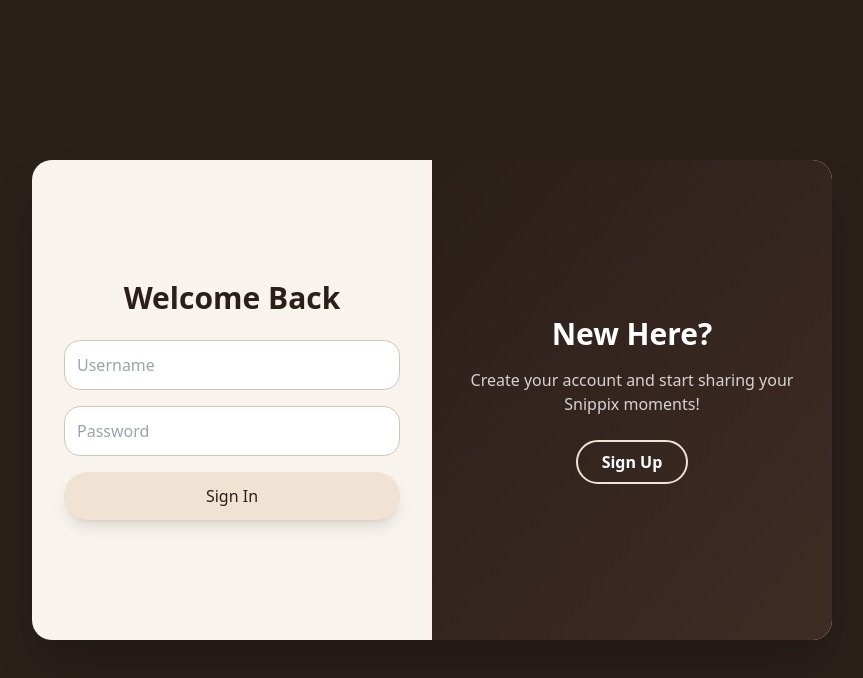
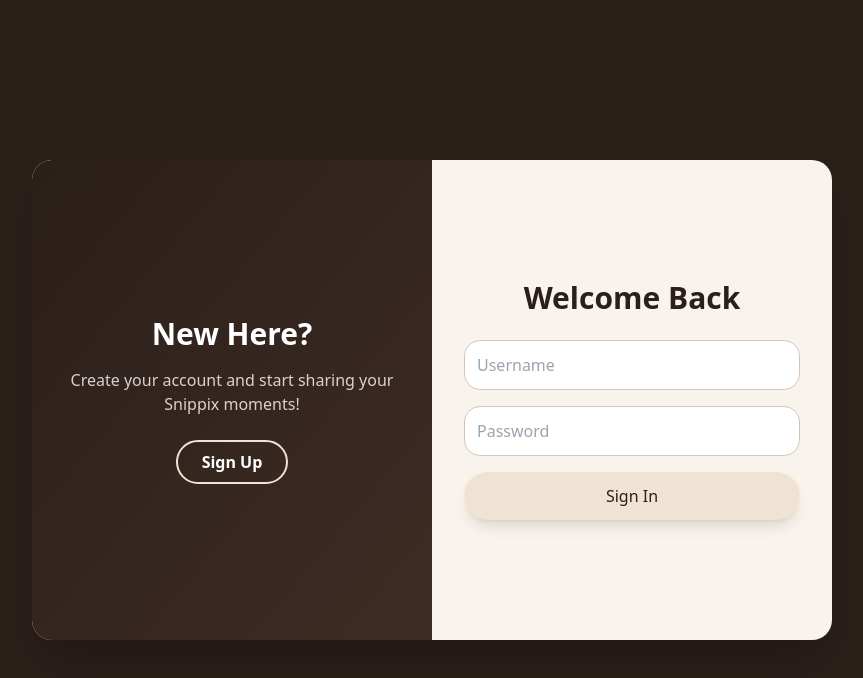
Before and after one commit to 4adhya/snippix, a React (Vite) app in the folder tailwindcss4/: page / in a window 1280 px wide. Shown: the top 678 px of the page, without its empty margins (208-1071 px from the left). Built offline with nearby package versions, Linux system fonts and the light colour scheme.

Commit message:
changesx in login and signup

```diff
--- a/tailwindcss4/src/components/AuthCard.jsx
+++ b/tailwindcss4/src/components/AuthCard.jsx
@@ -1,5 +1,5 @@
 import React, { useState, useEffect } from "react";
-import { motion, AnimatePresence } from "framer-motion";
+import { motion } from "framer-motion";
 import { registerUser, loginUser, db } from "../firebase";
 import {
   doc,
@@ -19,7 +19,6 @@ export default function AuthCard({ onAuthSuccess }) {
   const [usernameStatus, setUsernameStatus] = useState("idle");
   const { setUser } = useUser();
 
-  /* ================= USERNAME CHECK ================= */
   useEffect(() => {
     if (!isSignUp) return;
 
@@ -29,37 +28,20 @@ export default function AuthCard({ onAuthSuccess }) {
       return;
     }
 
-    setUsernameStatus("checking");
-
     const timeout = setTimeout(async () => {
-      try {
       const ref = doc(db, "usernames", cleanUsername);
       const snap = await getDoc(ref);
       setUsernameStatus(snap.exists() ? "taken" : "available");
-      } catch {
-        setUsernameStatus("idle");
-      }
     }, 400);
 
     return () => clearTimeout(timeout);
   }, [username, isSignUp]);
 
-  /* ================= SUBMIT ================= */
   const handleSubmit = async (e) => {
     e.preventDefault();
 
     try {
       if (isSignUp) {
-        if (!username.trim()) {
-          alert("Username is required");
-          return;
-        }
-
-        if (usernameStatus === "taken") {
-          alert("Username already taken.");
-          return;
-        }
-
         const cleanUsername = username.trim().toLowerCase();
         const userCred = await registerUser(email, password);
         const user = userCred.user;
@@ -68,15 +50,10 @@ export default function AuthCard({ onAuthSuccess }) {
         await runTransaction(db, async (tx) => {
           const usernameRef = doc(db, "usernames", cleanUsername);
           const userRef = doc(db, "users", uid);
-
           const snap = await tx.get(usernameRef);
           if (snap.exists()) throw new Error("USERNAME_TAKEN");
 
-          tx.set(usernameRef, {
-            uid,
-            createdAt: serverTimestamp(),
-          });
-
+          tx.set(usernameRef, { uid, createdAt: serverTimestamp() });
           tx.set(userRef, {
             fullName,
             username: cleanUsername,
@@ -92,9 +69,8 @@ export default function AuthCard({ onAuthSuccess }) {
       } else {
         const cleanUsername = email.trim().toLowerCase();
         const usernameSnap = await getDoc(doc(db, "usernames", cleanUsername));
-
         if (!usernameSnap.exists()) {
-          alert("Invalid username or password");
+          alert("Invalid username");
           return;
         }
 
@@ -107,7 +83,7 @@ export default function AuthCard({ onAuthSuccess }) {
         await user.reload();
 
         if (!user.emailVerified) {
-          alert("Please verify your email.");
+          alert("Verify your email first.");
           return;
         }
 
@@ -128,20 +104,34 @@ export default function AuthCard({ onAuthSuccess }) {
 
   return (
     <div className="flex items-center justify-center min-h-screen bg-transparent">
-      <div className="relative w-[800px] h-[480px] bg-[#f8f3ed] rounded-2xl shadow-2xl overflow-hidden flex">
+      <div className="relative w-[800px] h-[480px] overflow-hidden rounded-2xl shadow-2xl bg-[#f8f3ed]">
 
-        {/* LEFT FORM SIDE */}
-        <div className="w-1/2 flex items-center justify-center p-8 z-10">
-          <AnimatePresence mode="wait">
-            {!isSignUp ? (
         <motion.div
-                key="signin"
-                initial={{ opacity: 0, x: -40 }}
-                animate={{ opacity: 1, x: 0 }}
-                exit={{ opacity: 0, x: 40 }}
-                transition={{ duration: 0.4 }}
-                className="w-full"
+          animate={{ x: isSignUp ? "-800px" : "0px" }}
+          transition={{ duration: 0.6, ease: "easeInOut" }}
+          className="flex w-[1600px] h-full"
         >
+
+          {/* SIGN IN SECTION */}
+          <div className="w-[800px] flex">
+
+            {/* LEFT PANEL */}
+            <div className="w-1/2 bg-gradient-to-br from-[#2b1f1a] to-[#3e2c24] text-white flex flex-col items-center justify-center px-8 text-center">
+              <h3 className="text-3xl font-bold mb-4">New Here?</h3>
+              <p className="mb-6 text-white/80">
+                Create your account and start sharing your Snippix moments!
+              </p>
+              <button
+                onClick={() => setIsSignUp(true)}
+                className="border-2 border-[#f1e3d3] px-6 py-2 rounded-full font-semibold hover:bg-[#f1e3d3] hover:text-[#2b1f1a] transition"
+              >
+                Sign Up
+              </button>
+            </div>
+
+            {/* RIGHT FORM */}
+            <div className="w-1/2 flex items-center justify-center p-8">
+              <div className="w-full">
                 <h2 className="text-3xl font-bold mb-6 text-center text-[#2b1f1a]">
                   Welcome Back
                 </h2>
@@ -152,32 +142,32 @@ export default function AuthCard({ onAuthSuccess }) {
                     placeholder="Username"
                     value={email}
                     onChange={(e) => setEmail(e.target.value)}
-                    className="w-full p-3 border border-[#d6c5b5] rounded-xl bg-white focus:outline-none focus:ring-2 focus:ring-[#d6c5b5]"
+                    className="w-full p-3 border border-[#d6c5b5] rounded-xl bg-white"
                   />
                   <input
                     type="password"
                     placeholder="Password"
                     value={password}
                     onChange={(e) => setPassword(e.target.value)}
-                    className="w-full p-3 border border-[#d6c5b5] rounded-xl bg-white focus:outline-none focus:ring-2 focus:ring-[#d6c5b5]"
+                    className="w-full p-3 border border-[#d6c5b5] rounded-xl bg-white"
                   />
                   <button
                     type="submit"
-                    className="w-full py-3 rounded-full bg-[#f1e3d3] text-[#2b1f1a] font-medium shadow-lg hover:scale-105 transition"
+                    className="w-full py-3 rounded-full bg-[#f1e3d3] text-[#2b1f1a] font-medium shadow-lg"
                   >
                     Sign In
                   </button>
                 </form>
-              </motion.div>
-            ) : (
-              <motion.div
-                key="signup"
-                initial={{ opacity: 0, x: -40 }}
-                animate={{ opacity: 1, x: 0 }}
-                exit={{ opacity: 0, x: 40 }}
-                transition={{ duration: 0.4 }}
-                className="w-full"
-              >
+              </div>
+            </div>
+          </div>
+
+          {/* SIGN UP SECTION */}
+          <div className="w-[800px] flex">
+
+            {/* LEFT FORM */}
+            <div className="w-1/2 flex items-center justify-center p-8">
+              <div className="w-full">
                 <h2 className="text-3xl font-bold mb-6 text-center text-[#2b1f1a]">
                   Create Account
                 </h2>
@@ -188,63 +178,55 @@ export default function AuthCard({ onAuthSuccess }) {
                     placeholder="Full Name"
                     value={fullName}
                     onChange={(e) => setFullName(e.target.value)}
-                    className="w-full p-3 border border-[#d6c5b5] rounded-xl bg-white focus:outline-none focus:ring-2 focus:ring-[#d6c5b5]"
+                    className="w-full p-3 border border-[#d6c5b5] rounded-xl bg-white"
                   />
                   <input
                     type="text"
                     placeholder="Username"
                     value={username}
                     onChange={(e) => setUsername(e.target.value)}
-                    className="w-full p-3 border border-[#d6c5b5] rounded-xl bg-white focus:outline-none focus:ring-2 focus:ring-[#d6c5b5]"
+                    className="w-full p-3 border border-[#d6c5b5] rounded-xl bg-white"
                   />
                   <input
                     type="email"
                     placeholder="Email"
                     value={email}
                     onChange={(e) => setEmail(e.target.value)}
-                    className="w-full p-3 border border-[#d6c5b5] rounded-xl bg-white focus:outline-none focus:ring-2 focus:ring-[#d6c5b5]"
+                    className="w-full p-3 border border-[#d6c5b5] rounded-xl bg-white"
                   />
                   <input
                     type="password"
                     placeholder="Password"
                     value={password}
                     onChange={(e) => setPassword(e.target.value)}
-                    className="w-full p-3 border border-[#d6c5b5] rounded-xl bg-white focus:outline-none focus:ring-2 focus:ring-[#d6c5b5]"
+                    className="w-full p-3 border border-[#d6c5b5] rounded-xl bg-white"
                   />
                   <button
                     type="submit"
-                    className="w-full py-3 rounded-full bg-[#556b5d] text-white font-medium shadow-lg hover:scale-105 transition"
+                    className="w-full py-3 rounded-full bg-[#556b5d] text-white font-medium shadow-lg"
                   >
                     Sign Up
                   </button>
                 </form>
-              </motion.div>
-            )}
-          </AnimatePresence>
+              </div>
             </div>
 
-        {/* RIGHT SLIDING PANEL */}
-        <motion.div
-          animate={{ x: isSignUp ? "-100%" : "0%" }}
-          transition={{ duration: 0.6, ease: "easeInOut" }}
-          className="absolute right-0 top-0 w-1/2 h-full bg-gradient-to-br from-[#2b1f1a] to-[#3e2c24] text-white flex flex-col items-center justify-center px-8 text-center"
-        >
-          <h3 className="text-3xl font-bold mb-4">
-            {isSignUp ? "Welcome Back" : "New Here?"}
-          </h3>
+            {/* RIGHT PANEL */}
+            <div className="w-1/2 bg-gradient-to-br from-[#2b1f1a] to-[#3e2c24] text-white flex flex-col items-center justify-center px-8 text-center">
+              <h3 className="text-3xl font-bold mb-4">Welcome Back</h3>
               <p className="mb-6 text-white/80">
-            {isSignUp
-              ? "Already have an account? Sign in and continue your journey!"
-              : "Create your account and start sharing your Snippix moments!"}
+                Already have an account? Sign in and continue your journey!
               </p>
               <button
-            onClick={() => setIsSignUp(!isSignUp)}
+                onClick={() => setIsSignUp(false)}
                 className="border-2 border-[#f1e3d3] px-6 py-2 rounded-full font-semibold hover:bg-[#f1e3d3] hover:text-[#2b1f1a] transition"
               >
-            {isSignUp ? "Sign In" : "Sign Up"}
+                Sign In
               </button>
+            </div>
+          </div>
+
         </motion.div>
-
       </div>
     </div>
   );
```
Lines whose indentation alone changed are shown as unchanged.
